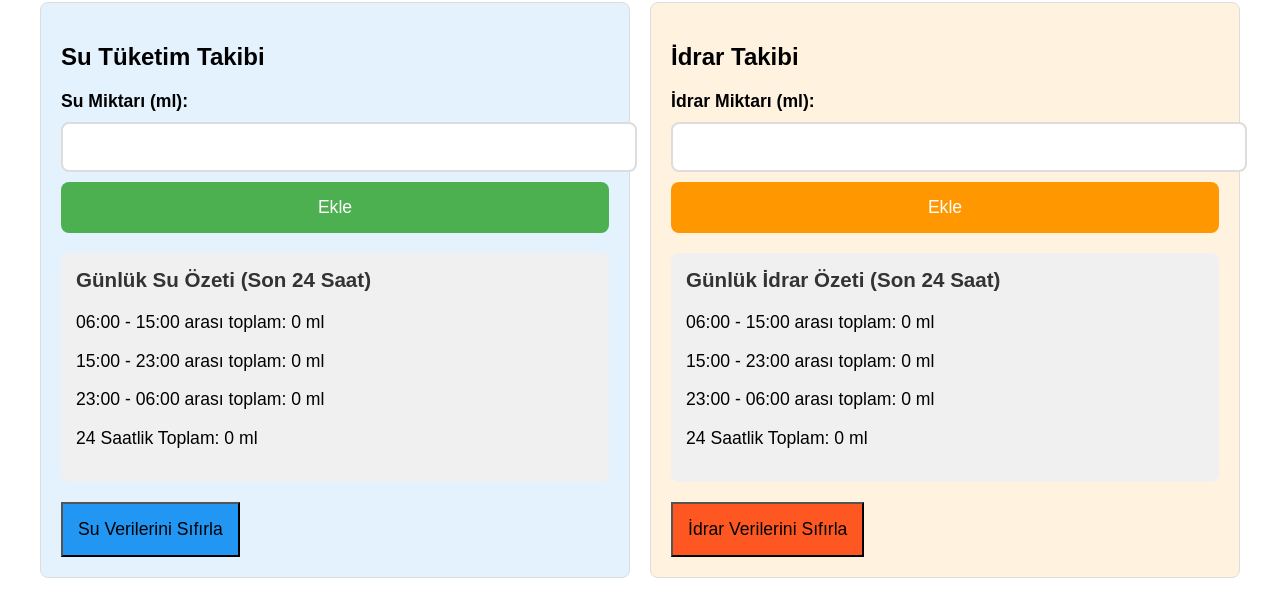
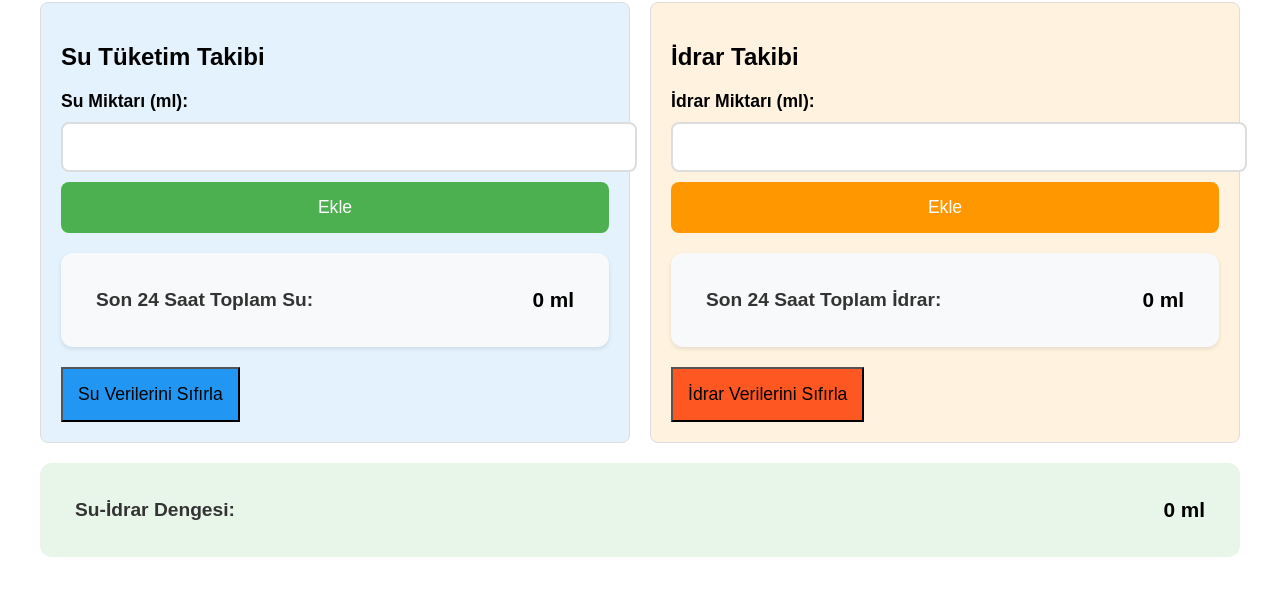
Before and after one commit to muhittinuzun/hasta_takip, a plain HTML site: page index.html in a window 1280 px wide. Shown: the part 156-772 px from the top of the page. Drawn offline with Linux system fonts and the light colour scheme.

Commit message:
sıvı takibi sayfası güncellendi

```diff
--- a/index.html
+++ b/index.html
@@ -50,14 +50,41 @@
         }
         .summary {
             margin-top: 20px;
+            padding: 20px;
+            background-color: #f8f9fa;
+            border-radius: 12px;
+            box-shadow: 0 2px 4px rgba(0,0,0,0.1);
+        }
+        .summary-item {
+            display: flex;
+            justify-content: space-between;
+            align-items: center;
             padding: 15px;
-            background-color: #f0f0f0;
-            border-radius: 8px;
-            font-size: 1.1em;
+            border-bottom: 1px solid #ddd;
+            font-size: 1.2rem;
         }
-        .summary h3 {
-            margin-top: 0;
+        .summary-item:last-child {
+            border-bottom: none;
+        }
+        .summary-label {
+            font-weight: bold;
             color: #333;
+        }
+        .summary-value {
+            font-size: 1.3rem;
+            font-weight: bold;
+        }
+        .positive {
+            color: #4CAF50;
+        }
+        .negative {
+            color: #f44336;
+        }
+        .balance {
+            background-color: #e8f5e9;
+            margin-top: 20px;
+            border-radius: 12px;
+            padding: 20px;
         }
         .water-column {
             background-color: #e3f2fd;
@@ -171,11 +198,10 @@
             </div>
 
             <div class="summary">
-                <h3>Günlük Su Özeti (Son 24 Saat)</h3>
-                <p>06:00 - 15:00 arası toplam: <span id="morning">0</span> ml</p>
-                <p>15:00 - 23:00 arası toplam: <span id="afternoon">0</span> ml</p>
-                <p>23:00 - 06:00 arası toplam: <span id="night">0</span> ml</p>
-                <p class="total">24 Saatlik Toplam: <span id="total24h">0</span> ml</p>
+                <div class="summary-item">
+                    <span class="summary-label">Son 24 Saat Toplam Su:</span>
+                    <span class="summary-value" id="total24h">0 ml</span>
+                </div>
             </div>
             <button onclick="resetData('water')" class="reset-button">Su Verilerini Sıfırla</button>
         </div>
@@ -190,13 +216,19 @@
             </div>
 
             <div class="summary">
-                <h3>Günlük İdrar Özeti (Son 24 Saat)</h3>
-                <p>06:00 - 15:00 arası toplam: <span id="urineMorning">0</span> ml</p>
-                <p>15:00 - 23:00 arası toplam: <span id="urineAfternoon">0</span> ml</p>
-                <p>23:00 - 06:00 arası toplam: <span id="urineNight">0</span> ml</p>
-                <p class="total">24 Saatlik Toplam: <span id="urineTotal24h">0</span> ml</p>
+                <div class="summary-item">
+                    <span class="summary-label">Son 24 Saat Toplam İdrar:</span>
+                    <span class="summary-value" id="urineTotal24h">0 ml</span>
+                </div>
             </div>
             <button onclick="resetData('urine')" class="reset-button">İdrar Verilerini Sıfırla</button>
+        </div>
+    </div>
+
+    <div class="balance">
+        <div class="summary-item">
+            <span class="summary-label">Su-İdrar Dengesi:</span>
+            <span class="summary-value" id="balance">0 ml</span>
         </div>
     </div>
 
@@ -272,52 +304,42 @@
         }
 
         function updateWaterSummary() {
-            // Son 24 saatlik verileri filtrele
             const last24Hours = new Date(Date.now() - 24 * 60 * 60 * 1000);
-            const recentConsumptions = consumptions.filter(item => item.time > last24Hours);
+            const recentConsumptions = consumptions.filter(item =>
+                new Date(item.time) > last24Hours
+            );
 
-            const morning = calculatePeriodTotal(recentConsumptions, 6, 15);
-            const afternoon = calculatePeriodTotal(recentConsumptions, 15, 23);
-            const night = calculatePeriodTotal(recentConsumptions, 23, 6);
-            const total24h = morning + afternoon + night;
-
-            document.getElementById('morning').textContent = morning;
-            document.getElementById('afternoon').textContent = afternoon;
-            document.getElementById('night').textContent = night;
-            document.getElementById('total24h').textContent = total24h;
+            const total24h = recentConsumptions.reduce((sum, item) => sum + item.amount, 0);
+            document.getElementById('total24h').textContent = `${total24h} ml`;
+            updateBalance();
         }
 
         function updateUrineSummary() {
-            // Son 24 saatlik verileri filtrele
             const last24Hours = new Date(Date.now() - 24 * 60 * 60 * 1000);
-            const recentUrineOutputs = urineOutputs.filter(item => item.time > last24Hours);
+            const recentOutputs = urineOutputs.filter(item =>
+                new Date(item.time) > last24Hours
+            );
 
-            const morning = calculatePeriodTotal(recentUrineOutputs, 6, 15);
-            const afternoon = calculatePeriodTotal(recentUrineOutputs, 15, 23);
-            const night = calculatePeriodTotal(recentUrineOutputs, 23, 6);
-            const total24h = morning + afternoon + night;
-
-            document.getElementById('urineMorning').textContent = morning;
-            document.getElementById('urineAfternoon').textContent = afternoon;
-            document.getElementById('urineNight').textContent = night;
-            document.getElementById('urineTotal24h').textContent = total24h;
+            const total24h = recentOutputs.reduce((sum, item) => sum + item.amount, 0);
+            document.getElementById('urineTotal24h').textContent = `${total24h} ml`;
+            updateBalance();
         }
 
-        function calculatePeriodTotal(data, startHour, endHour) {
-            return data.reduce((total, item) => {
-                const hour = item.time.getHours();
+        function updateBalance() {
+            const waterTotal = parseInt(document.getElementById('total24h').textContent);
+            const urineTotal = parseInt(document.getElementById('urineTotal24h').textContent);
+            const balance = waterTotal - urineTotal;
 
-                if (startHour < endHour) {
-                    if (hour >= startHour && hour < endHour) {
-                        return total + item.amount;
-                    }
-                } else {
-                    if (hour >= startHour || hour < endHour) {
-                        return total + item.amount;
-                    }
-                }
-                return total;
-            }, 0);
+            const balanceElement = document.getElementById('balance');
+            balanceElement.textContent = `${balance} ml`;
+
+            if (balance > 0) {
+                balanceElement.className = 'summary-value positive';
+            } else if (balance < 0) {
+                balanceElement.className = 'summary-value negative';
+            } else {
+                balanceElement.className = 'summary-value';
+            }
         }
 
         function resetData(type) {
```
Also changed, not shown: vital.html (+93 -3 lines).
